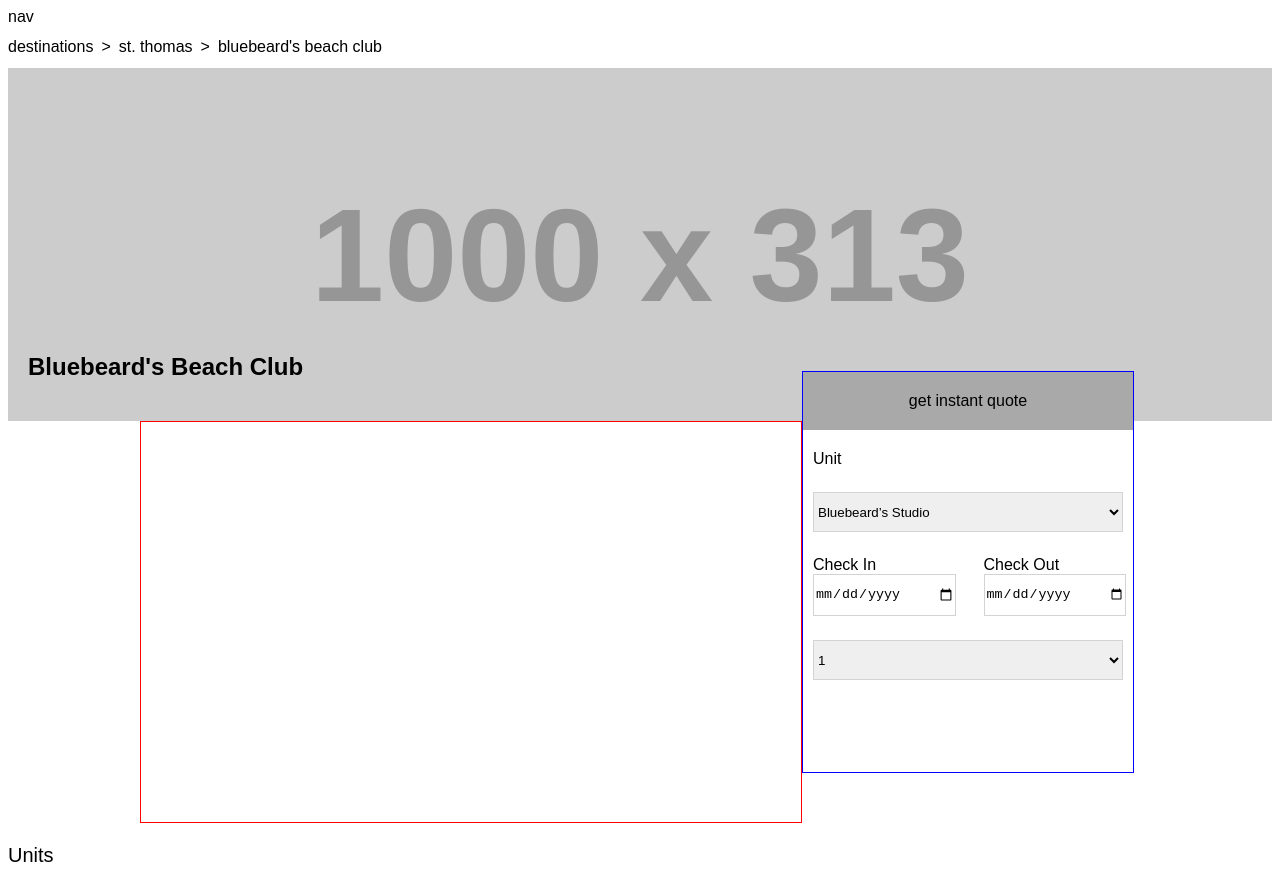
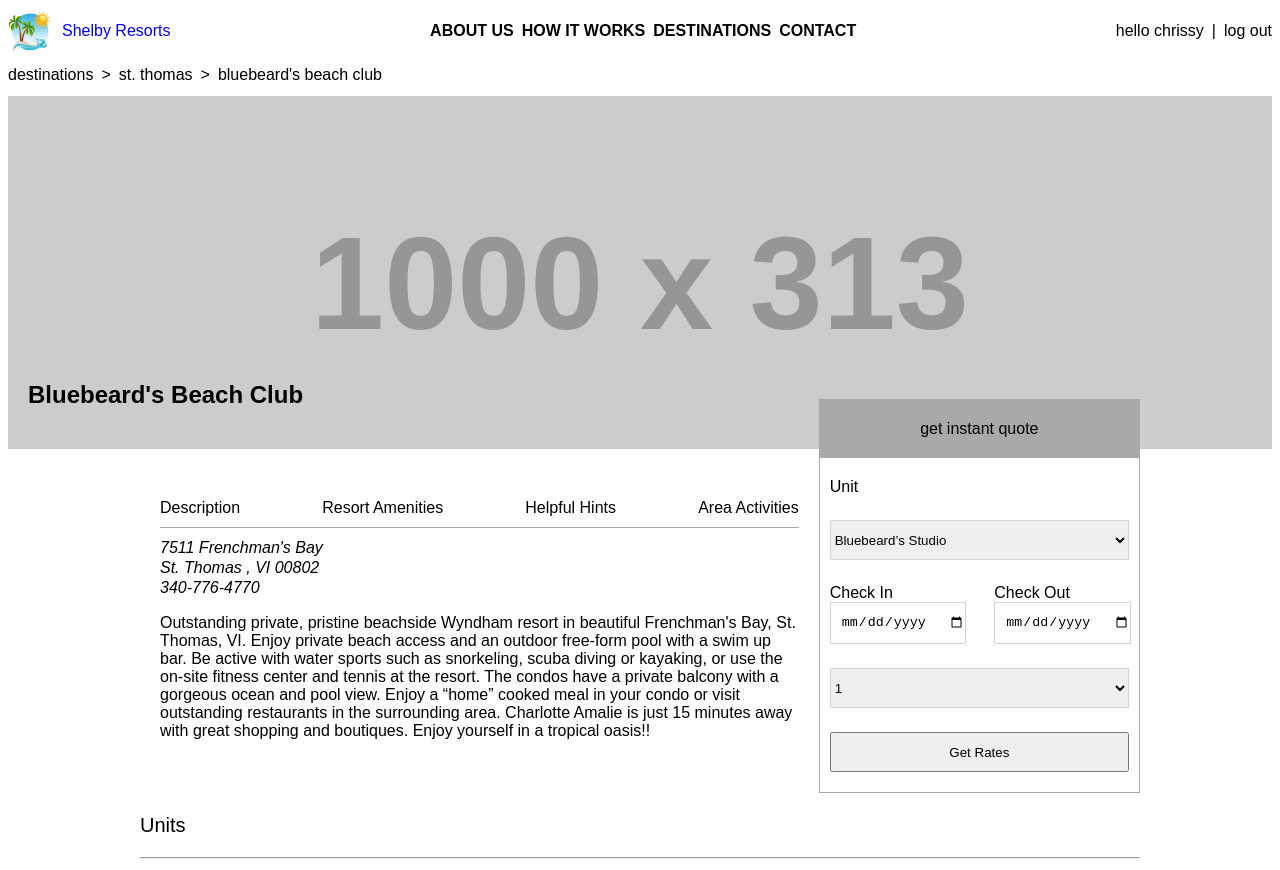
Before and after one commit to cburke623/shelby-resorts, a plain HTML site: page index.html in a window 1280 px wide. Shown: the top 870 px of the page. Drawn offline with Linux system fonts and the light colour scheme; placeholder pictures from the web are drawn by us.

Commit message:
finishing up awesome layout

```diff
--- a/index.html
+++ b/index.html
@@ -8,7 +8,22 @@
     <link rel="stylesheet" href="styles/main.css" />
   </head>
   <body>
-    <nav>nav</nav>
+    <nav>
+      <a href="/" class="brand">
+        <img src="assets/shittylogo.png" alt="shittylogo" />Shelby Resorts
+      </a>
+      <ul>
+        <li>about us</li>
+        <li>how it works</li>
+        <li>destinations</li>
+        <li>contact</li>
+      </ul>
+      <ul>
+        <li>hello chrissy</li>
+        <li>|</li>
+        <li>log out</li>
+      </ul>
+    </nav>
     <ul class="breadcrumbs">
       <li>destinations</li>
       <li>&gt;</li>
@@ -18,8 +33,31 @@
     </ul>
     <div class="hero"><h2>Bluebeard's Beach Club</h2></div>
 
-    <div class="complex">
-      <div class="tabs"></div>
+    <div class="complex center">
+      <div class="tabs">
+        <ul>
+          <li>Description</li>
+          <li>Resort Amenities</li>
+          <li>Helpful Hints</li>
+          <li>Area Activities</li>
+        </ul>
+        <address>
+          7511 Frenchman's Bay <br />
+          St. Thomas , VI 00802 <br />
+          340-776-4770
+        </address>
+        <p>
+          Outstanding private, pristine beachside Wyndham resort in beautiful
+          Frenchman's Bay, St. Thomas, VI. Enjoy private beach access and an
+          outdoor free-form pool with a swim up bar. Be active with water sports
+          such as snorkeling, scuba diving or kayaking, or use the on-site
+          fitness center and tennis at the resort. The condos have a private
+          balcony with a gorgeous ocean and pool view. Enjoy a “home” cooked
+          meal in your condo or visit outstanding restaurants in the surrounding
+          area. Charlotte Amalie is just 15 minutes away with great shopping and
+          boutiques. Enjoy yourself in a tropical oasis!!
+        </p>
+      </div>
       <div class="pricing">
         <header>get instant quote</header>
 
@@ -46,13 +84,15 @@
             <option value="2">2</option>
             <option value="3">3</option>
           </select>
+          <button type="submit">Get Rates</button>
         </form>
       </div>
     </div>
 
-    <h3>Units</h3>
-
-    <hr />
+    <div class="center">
+      <h3>Units</h3>
+      <hr />
+    </div>
     <ul class="units">
       <li>
         <img src="https://via.placeholder.com/150" alt="super alt tag" />
--- a/styles/main.css
+++ b/styles/main.css
@@ -11,6 +11,35 @@
   font-size: 20px;
   line-height: 24px;
   font-weight: 100;
+}
+nav {
+  display: flex;
+  align-items: center;
+}
+nav .brand {
+  display: flex;
+  gap: 8px;
+  align-items: center;
+  text-decoration: none;
+}
+nav ul {
+  display: flex;
+}
+
+nav ul:first-of-type {
+  display: flex;
+  gap: 8px;
+  flex-grow: 1;
+  justify-content: center;
+}
+nav ul:first-of-type li {
+  text-transform: uppercase;
+  font-weight: bold;
+}
+
+nav ul:last-of-type {
+  display: flex;
+  gap: 8px;
 }
 
 .breadcrumbs {
@@ -43,11 +72,22 @@
   height: 212px;
 }
 .tabs {
-  border: 1px solid red;
+  padding: 50px 20px 0px;
   width: 66%;
 }
+.tabs ul {
+  display: flex;
+  justify-content: space-between;
+  border-bottom: 1px solid darkgrey;
+  padding-bottom: 10px;
+}
+.tabs address {
+  margin-top: 10px;
+  font-size: 16px;
+  line-height: 20px;
+}
 .pricing {
-  border: 1px solid blue;
+  border: 1px solid darkgrey;
   width: 33%;
   margin-top: -50px;
 }
@@ -57,12 +97,10 @@
   text-align: center;
 }
 
-.tabs,
-.pricing {
-  height: 400px;
-}
 .complex {
   display: flex;
+}
+.center {
   width: 1000px;
   margin: 0 auto;
 }
@@ -78,17 +116,20 @@
   border: 1px solid #d1d3d4;
 }
 form input[type="date"] {
-  width: 100%;
+  width: calc(100% - 10px);
   height: 40px;
   border: 1px solid #d1d3d4;
+  padding-left: 10px;
+}
+form button {
+  height: 40px;
 }
 .date {
   display: flex;
   justify-content: space-between;
 }
-.date > div{
+.date > div {
   display: flex;
   flex-direction: column;
   width: 45%;
-
 }
```
Also changed, not shown: assets/shittylogo.png (added).
